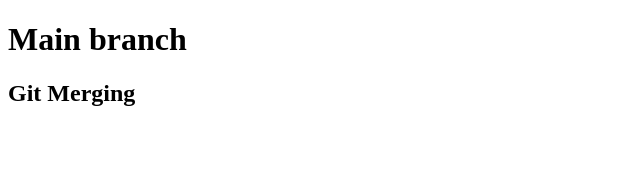
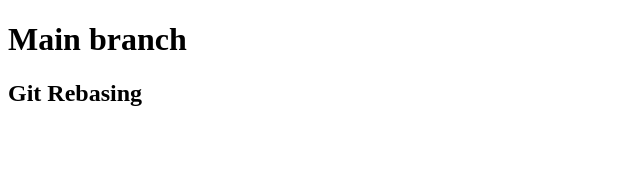
Before and after one commit to anjaliTandel20/Merging-vs-Rebase, an Angular app in the folder myApp/: page / in a window 1280 px wide. Shown: the top 170 px of the page, without its empty margins (0-640 px from the left). Built offline with nearby package versions, Linux system fonts and the light colour scheme.

Commit message:
Feature rebase commit 1

```diff
--- a/myApp/src/app/app.component.ts
+++ b/myApp/src/app/app.component.ts
@@ -8,5 +8,5 @@ import { Component } from '@angular/core';
 
 export class AppComponent {
   public title: string = 'Main branch';
-  public header: string = 'Git Merging';
+  public header: string = 'Git Rebasing';
 }
```
